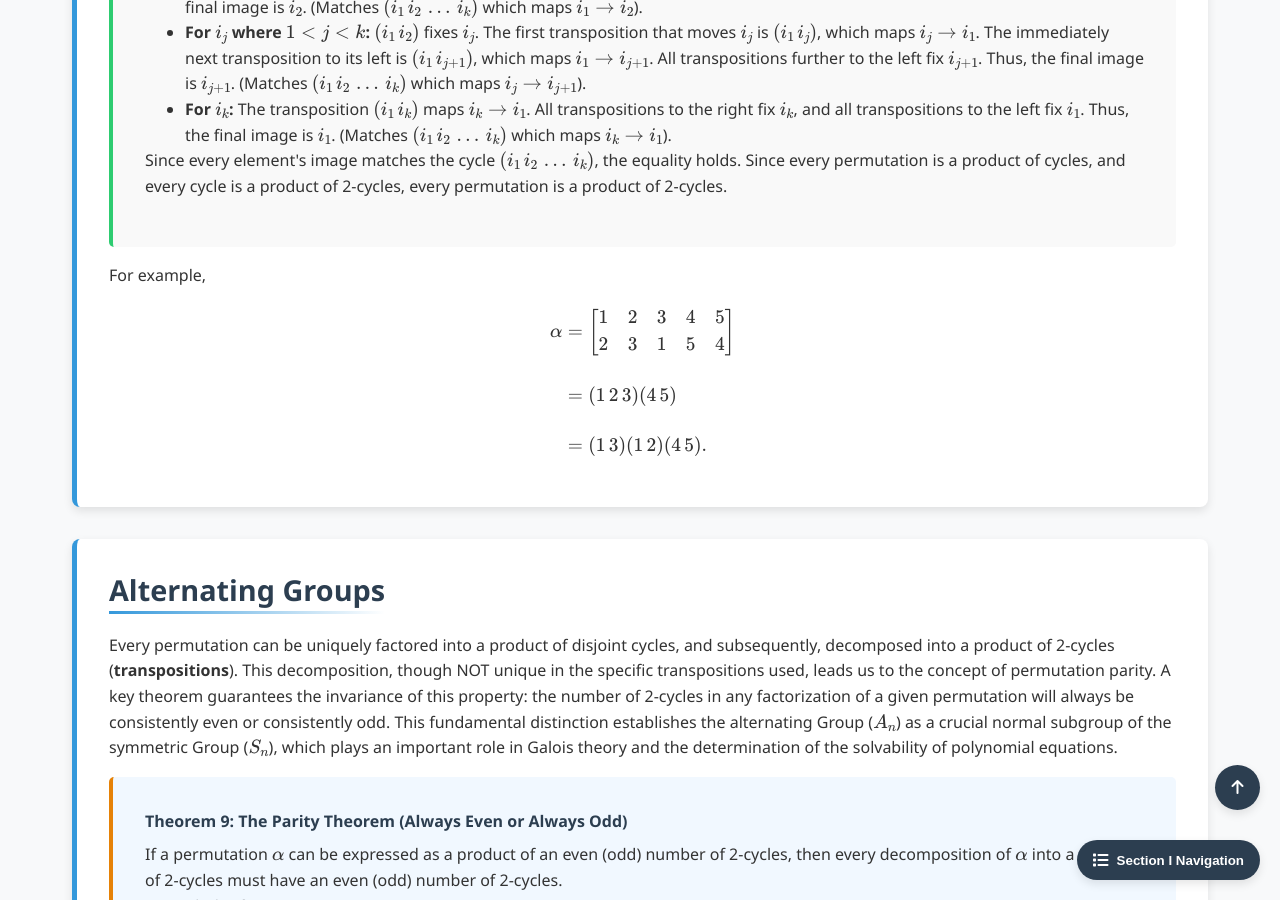
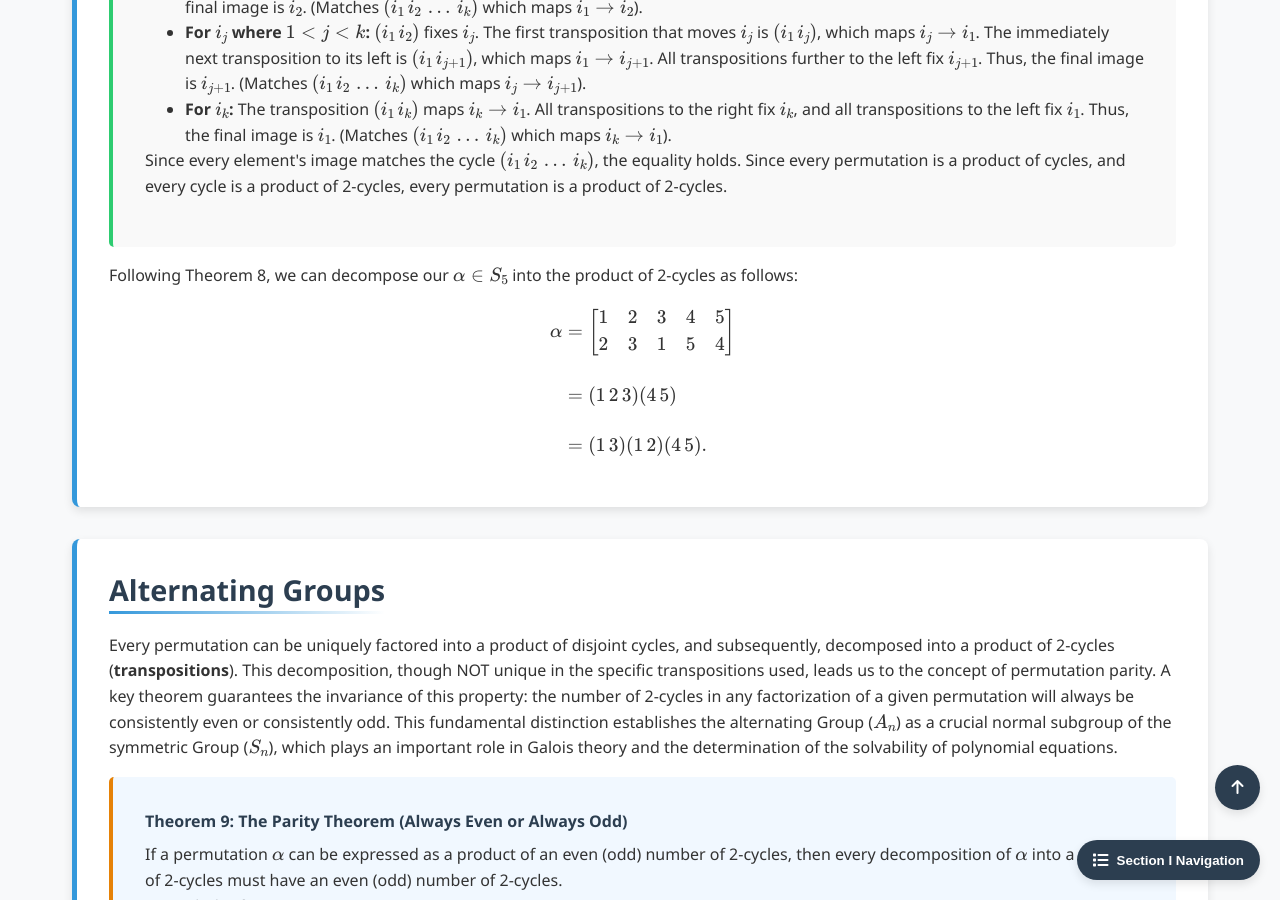
Before and after one commit to Yusukey01/yusukey01.github.io, a Jekyll site: the page built from Mathematics/Linear_algebra/cyclic_groups.html, in a window 1280 px wide and 900 px high, scrolled down 11552 px. Built offline with Jekyll 4.4.1, drawn with Linux system fonts in a browser that asks for light colours.

Commit message:
Section I-16, added an example for 2-cycle product

```diff
--- a/Mathematics/Linear_algebra/cyclic_groups.html
+++ b/Mathematics/Linear_algebra/cyclic_groups.html
@@ -644,7 +644,7 @@ uses_python: false
                 </div>
 
                 <p>
-                    For example,
+                    Following Theorem 8, we can decompose our \(\alpha \in S_5\) into the product of 2-cycles as follows:
                     \[
                     \begin{align*}
                     \alpha  &=  \begin{bmatrix} 1 & 2 & 3 & 4 & 5 \\ 2 & 3 & 1 & 5 & 4 \end{bmatrix} \\\\
```
